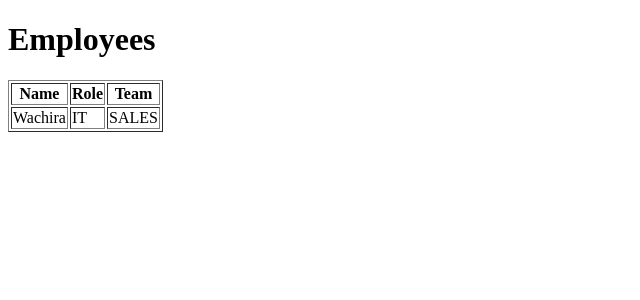
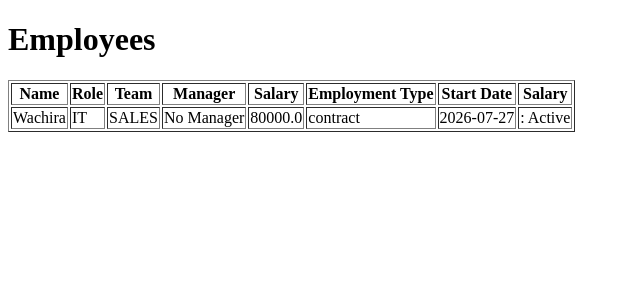
Before and after one commit to MwachiraD/hr-payroll-system, a Flask app: page /employees in a window 1280 px wide. Shown: the top 300 px of the page, without its empty margins (0-640 px from the left). Run offline with Flask 3, Linux system fonts and the light colour scheme.

Commit message:
Implement employee management module

```diff
--- a/routes/employee_routes.py
+++ b/routes/employee_routes.py
@@ -1,6 +1,7 @@
 from flask import Blueprint, render_template, request, redirect, url_for
 from models.employees import Employee
 from datetime import datetime
+from database import db
 
 employee_bp = Blueprint("employee", __name__, template_folder="templates")
 
@@ -18,17 +19,23 @@ def new_employee():
         salary = float(request.form["salary"])
         employment_type = request.form["employment_type"]
         start_date = datetime.strptime(request.form["start_date"], "%Y-%m-%d").date()
-        manager_id = request.form["manager_id"]
+        manager_id = request.form.get("manager_id")
+        if manager_id:
+            manager_id = int(manager_id)
+        else:
+            manager_id = None
 
-    employee = Employee(
-        name=name,
-        role=role,
-        team=team,
-        salary=salary,
-        employment_type=employment_type,
-        start_date=start_date,
-        manager_id=manager_id
-    )
-    db.session.add(employee)
-    db.session.commit()
-    return redirect(url_for("employee.list_employees"))
+        employee = Employee(
+            name=name,
+            role=role,
+            team=team,
+            salary=salary,
+            employment_type=employment_type,
+            start_date=start_date,
+            manager_id=manager_id
+       )
+        db.session.add(employee)
+        db.session.commit()
+        return redirect(url_for("employee.list_employees"))
+    managers = Employee.query.all()
+    return render_template("new_employee.html", managers=managers)
--- a/templates/employees.html
+++ b/templates/employees.html
@@ -13,6 +13,11 @@
         <th>Name</th>
         <th>Role</th>
         <th>Team</th>
+        <th>Manager</th>
+        <th>Salary</th>
+        <th>Employment Type</th>
+        <th>Start Date</th>
+        <th>Salary</th>
     </tr>
 
     {% for employee in employees %}
@@ -21,6 +26,26 @@
         <td>{{ employee.name }}</td>
         <td>{{ employee.role }}</td>
         <td>{{ employee.team }}</td>
+        <td>
+            {% if employee.manager %}
+                {{ employee.manager.name }}
+            {% else %}
+                No Manager
+            {% endif %}
+        </td>
+        <td>{{ employee.salary }}</td>
+        <td>{{ employee.employment_type }}</td>
+        <td>{{ employee.start_date }}</td>
+        <td>
+            {%if employee.is_active%}:
+
+                Active
+            {%else%}
+                Inactive
+            {%endif%}
+
+        </td>
+
     </tr>
 
     {% endfor %}
```
Also changed, not shown: templates/new_employee.html (+13 -0 lines), hr_payroll.db.
